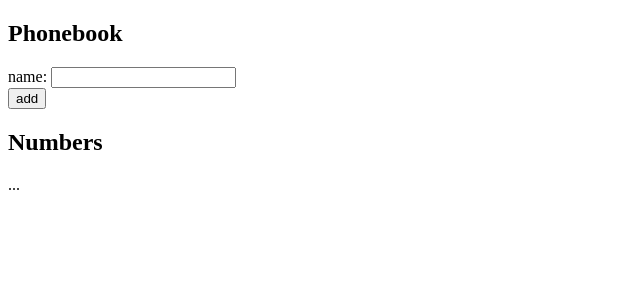
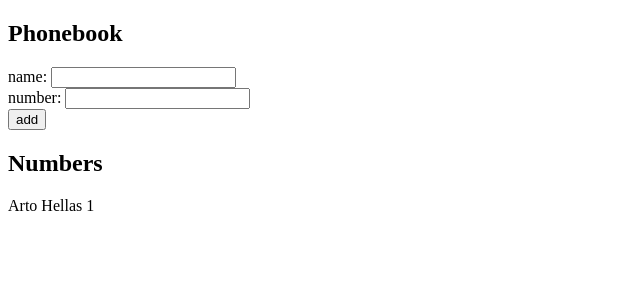
Before and after one commit to nickmeinhold/fullstackopen-part2, a React (Vite) app in the folder phonebook/: page / in a window 1280 px wide. Shown: the top 300 px of the page, without its empty margins (0-640 px from the left). Built offline with nearby package versions, Linux system fonts and the light colour scheme.

Commit message:
Completed 2.8

```diff
--- a/phonebook/src/App.jsx
+++ b/phonebook/src/App.jsx
@@ -1,22 +1,62 @@
 import { useState } from "react";
 
 const App = () => {
-  const [persons, setPersons] = useState([{ name: "Arto Hellas" }]);
+  const [persons, setPersons] = useState([
+    { name: "Arto Hellas", number: "1" },
+  ]);
   const [newName, setNewName] = useState("");
+  const [newNumber, setNewNumber] = useState("");
+
+  const addPerson = (event) => {
+    event.preventDefault();
+
+    const nameToAdd = newName.trim();
+
+    const exists = persons.some(
+      (p) => p.name.trim().toLowerCase() === nameToAdd.toLowerCase()
+    );
+
+    if (exists) {
+      alert(`${newName} is already added to phonebook`);
+    } else {
+      setPersons(persons.concat({ name: newName, number: newNumber }));
+    }
+
+    setNewName("");
+    setNewNumber("");
+  };
+
+  const handleNameChange = (event) => {
+    console.log(event.target.value);
+    setNewName(event.target.value);
+  };
+
+  const handleNumberChange = (event) => {
+    console.log(event.target.value);
+    setNewNumber(event.target.value);
+  };
 
   return (
     <div>
       <h2>Phonebook</h2>
-      <form>
+      <form onSubmit={addPerson}>
         <div>
-          name: <input />
+          name: <input onChange={handleNameChange} value={newName} />
         </div>
+        <div>
+          number: <input onChange={handleNumberChange} value={newNumber} />
+        </div>
+
         <div>
           <button type="submit">add</button>
         </div>
       </form>
       <h2>Numbers</h2>
-      ...
+      {persons.map((person) => (
+        <p key={person.name}>
+          {person.name} {person.number}
+        </p>
+      ))}
     </div>
   );
 };
```
